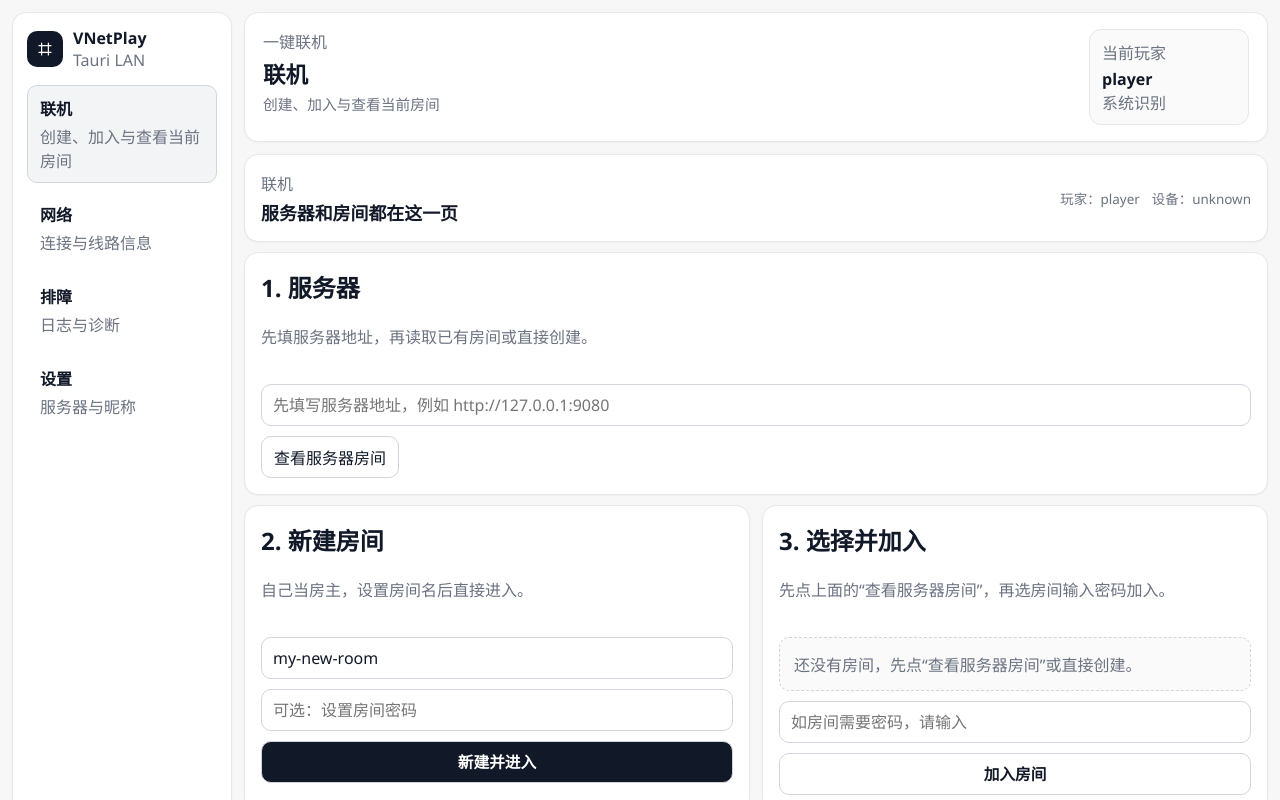
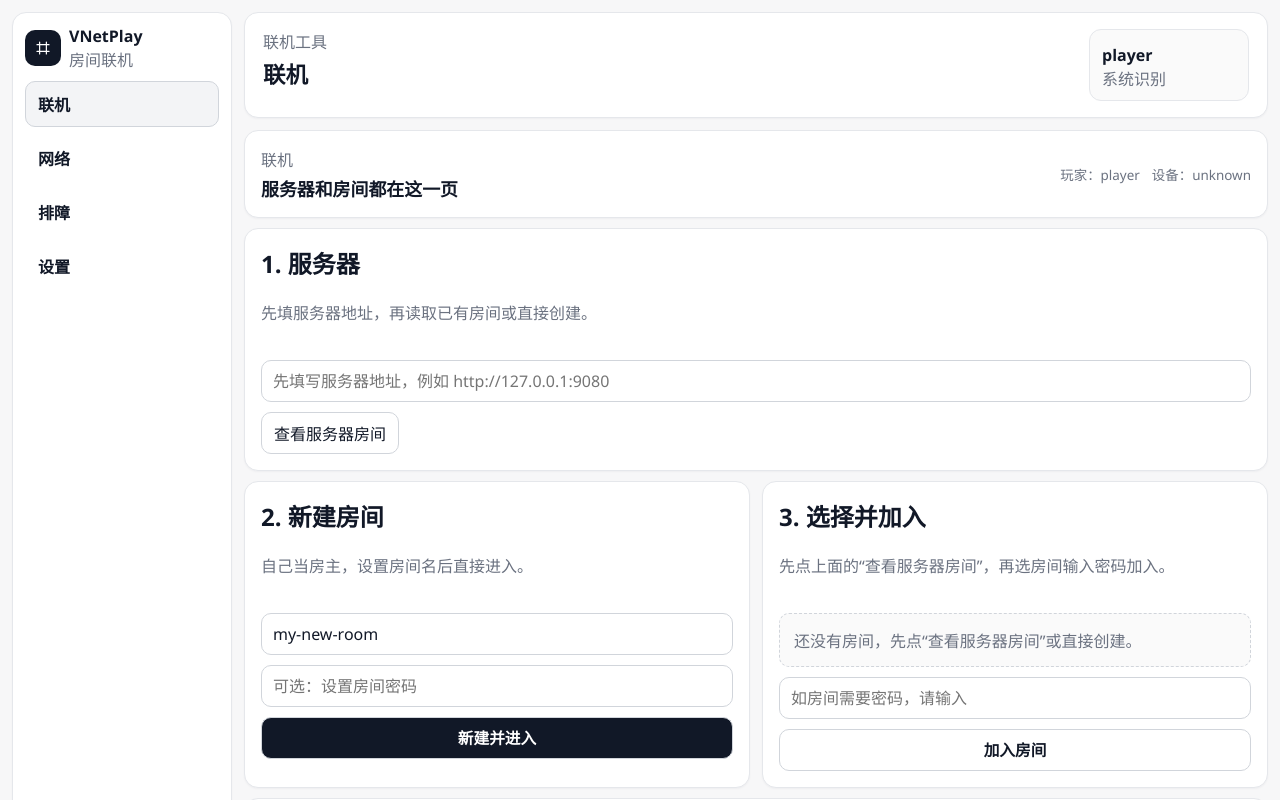
Before and after one commit to kiss-kedaya/vnetplay, a React (Vite) app in the folder app/: page / in a window 1280 px wide. Shown: the top 800 px of the page. Built offline with nearby package versions, Linux system fonts and the light colour scheme.

Commit message:
feat: slim down launcher shell chrome

```diff
--- a/app/src/components/layout/Sidebar.tsx
+++ b/app/src/components/layout/Sidebar.tsx
@@ -9,15 +9,15 @@ type SidebarProps = {
 
 export function Sidebar({ items, activeKey, onSelect }: SidebarProps) {
   return (
-    <aside className="sidebar card">
-      <div className="brand">
+    <aside className="sidebar card shell-sidebar-slim">
+      <div className="brand shell-brand-slim">
         <div className="brand-mark"><AppIcon /></div>
         <div>
           <div className="brand-title">VNetPlay</div>
-          <div className="brand-subtitle">Tauri LAN</div>
+          <div className="brand-subtitle">房间联机</div>
         </div>
       </div>
-      <nav className="nav-list">
+      <nav className="nav-list shell-nav-slim">
         {items.map((item) => (
           <button
             key={item.key}
@@ -26,7 +26,6 @@ export function Sidebar({ items, activeKey, onSelect }: SidebarProps) {
             type="button"
           >
             <span className="nav-label">{item.label}</span>
-            <span className="nav-description">{item.description}</span>
           </button>
         ))}
       </nav>
--- a/app/src/components/layout/Topbar.tsx
+++ b/app/src/components/layout/Topbar.tsx
@@ -5,17 +5,15 @@ type TopbarProps = {
   profileSource: "system" | "custom";
 };
 
-export function Topbar({ title, description, username, profileSource }: TopbarProps) {
+export function Topbar({ title, username, profileSource }: TopbarProps) {
   return (
-    <header className="topbar card">
-      <div>
-        <div className="eyebrow">一键联机</div>
+    <header className="topbar card shell-topbar-slim">
+      <div className="shell-topbar-copy">
+        <div className="eyebrow">联机工具</div>
         <h1>{title}</h1>
-        <p>{description}</p>
       </div>
       <div className="topbar-actions">
-        <div className="card-subtle profile-chip">
-          <div className="profile-chip-label">当前玩家</div>
+        <div className="card-subtle profile-chip shell-profile-slim">
           <div className="profile-chip-value">{username}</div>
           <div className="profile-chip-meta">{profileSource === "system" ? "系统识别" : "自定义昵称"}</div>
         </div>
--- a/app/src/styles/index.css
+++ b/app/src/styles/index.css
@@ -62,14 +62,22 @@ p {
 .sidebar {
   display: grid;
   align-content: start;
-  gap: 14px;
-  padding: 14px;
+  gap: 12px;
+  padding: 12px;
+}
+
+.shell-sidebar-slim {
+  gap: 10px;
 }
 
 .brand {
   display: flex;
   align-items: center;
   gap: 10px;
+}
+
+.shell-brand-slim {
+  gap: 8px;
 }
 
 .brand-mark {
```
